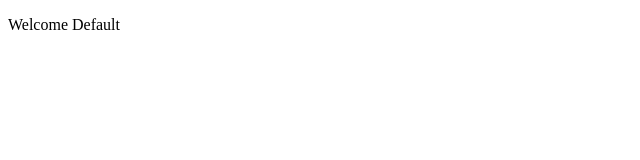
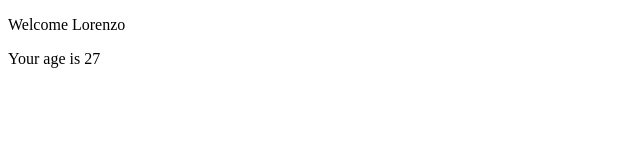
Before and after one commit to Lorenzoleggieri/esercizi-react, a React (Create React App) app: page / in a window 1280 px wide. Shown: the top 160 px of the page, without its empty margins (0-640 px from the left). Built offline with nearby package versions, Linux system fonts and the light colour scheme.

Commit message:
Ex 3 completed

```diff
--- a/src/App.js
+++ b/src/App.js
@@ -4,6 +4,6 @@
 
 export class App extends React.Component{
     render() {
-        return <Welcome />
+        return <Welcome age={27} name="Lorenzo"/>
     }
 }
--- a/src/Welcome.js
+++ b/src/Welcome.js
@@ -2,7 +2,12 @@
 
 export class Welcome extends React.Component {
     render (){
-        return <p>Welcome {this.props.name}</p>
+        return (
+            <div>
+            <p>Welcome {this.props.name}</p>
+            <p>Your age is {this.props.age}</p>
+            </div>
+        )
     }
 }
 
```
